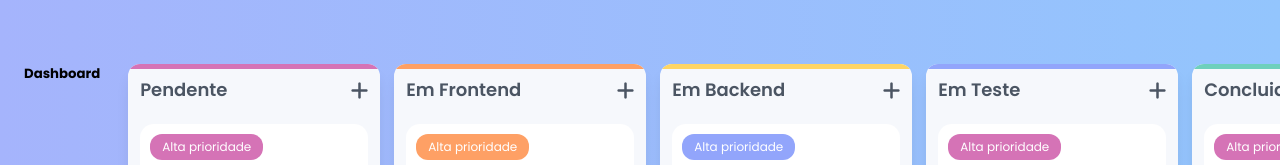
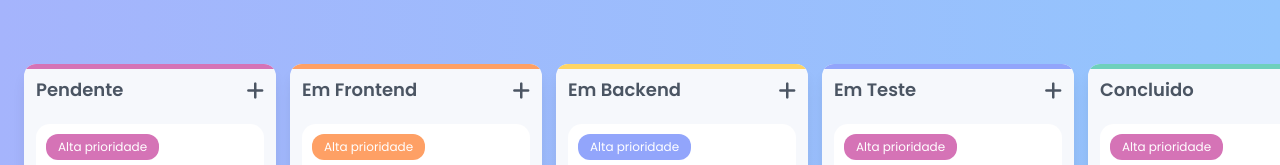
Before and after one commit to MarceloMarquesdeLima/MQS-Kanban, a plain HTML site: page index.html in a window 1280 px wide. Shown: the top 165 px of the page. Drawn offline with Linux system fonts and the light colour scheme.

Commit message:
Ajuste nome

```diff
--- a/index.html
+++ b/index.html
@@ -9,7 +9,6 @@
 </head>
 <body>
     <main class="kanban">
-        <div><h5>Dashboard</h5></div></br>
         <div class="kanban-column" data-id="1">
             <div class="kanban-title">
                 <h2>
```
